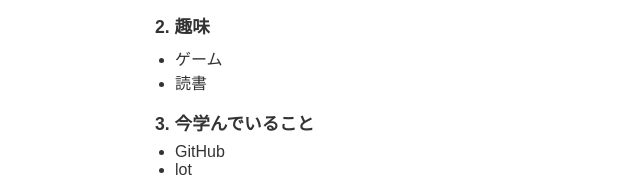
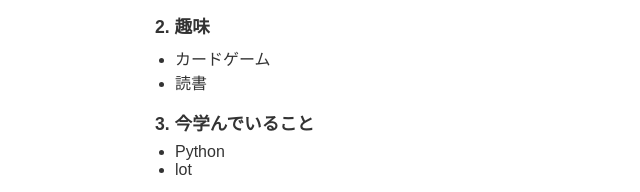
Before and after one commit to koyayuu/git_02, a plain HTML site: page index.html in a window 1280 px wide. Shown: the part 199-391 px from the top of the page, 185-825 px from the left. Drawn offline with Linux system fonts and the light colour scheme.

Commit message:
趣味と今学んでいる内容を修正

```diff
--- a/index.html
+++ b/index.html
@@ -21,7 +21,7 @@
     <section>
         <h2>2. 趣味</h2>
         <ul>
-            <li>ゲーム</li>
+            <li>カードゲーム</li>
             <li>読書</li>
         </ul>
     </section>
@@ -29,7 +29,7 @@
     <section>
         <h2>3. 今学んでいること</h2>
         <ul>
-            <li>GitHub</li>
+            <li>Python</li>
             <li>lot</li>
         </ul>
     </section>
```
